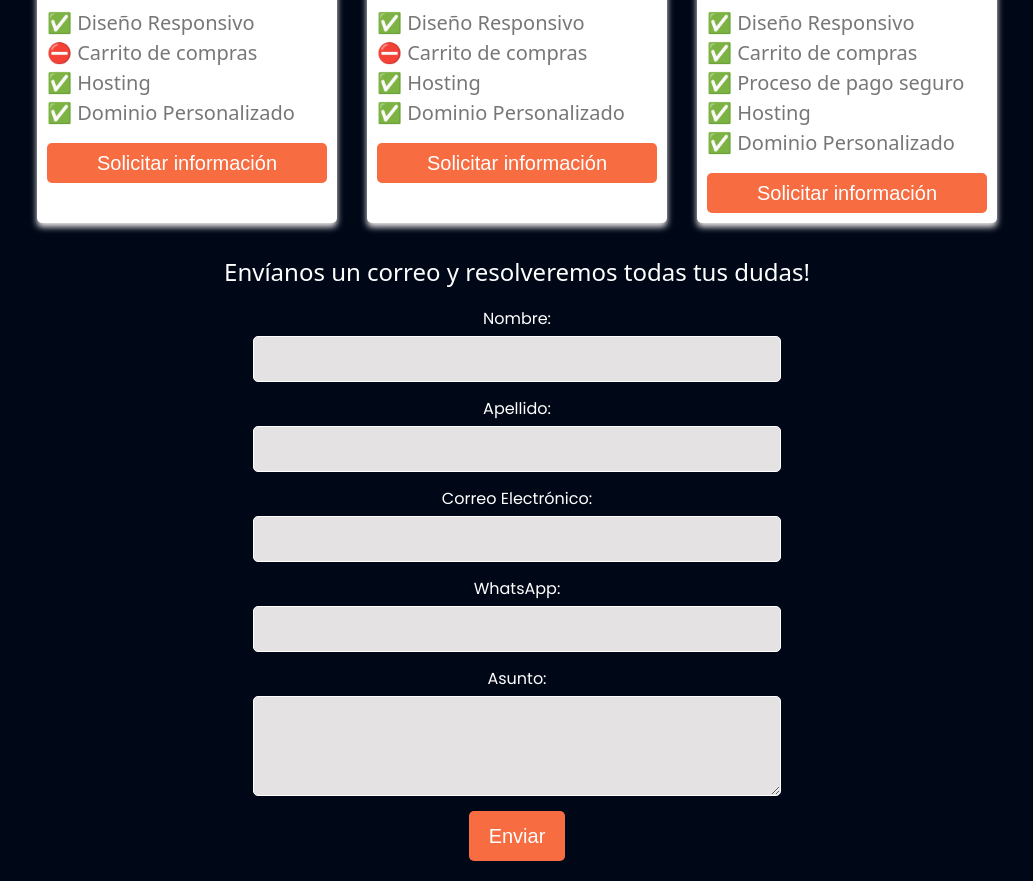
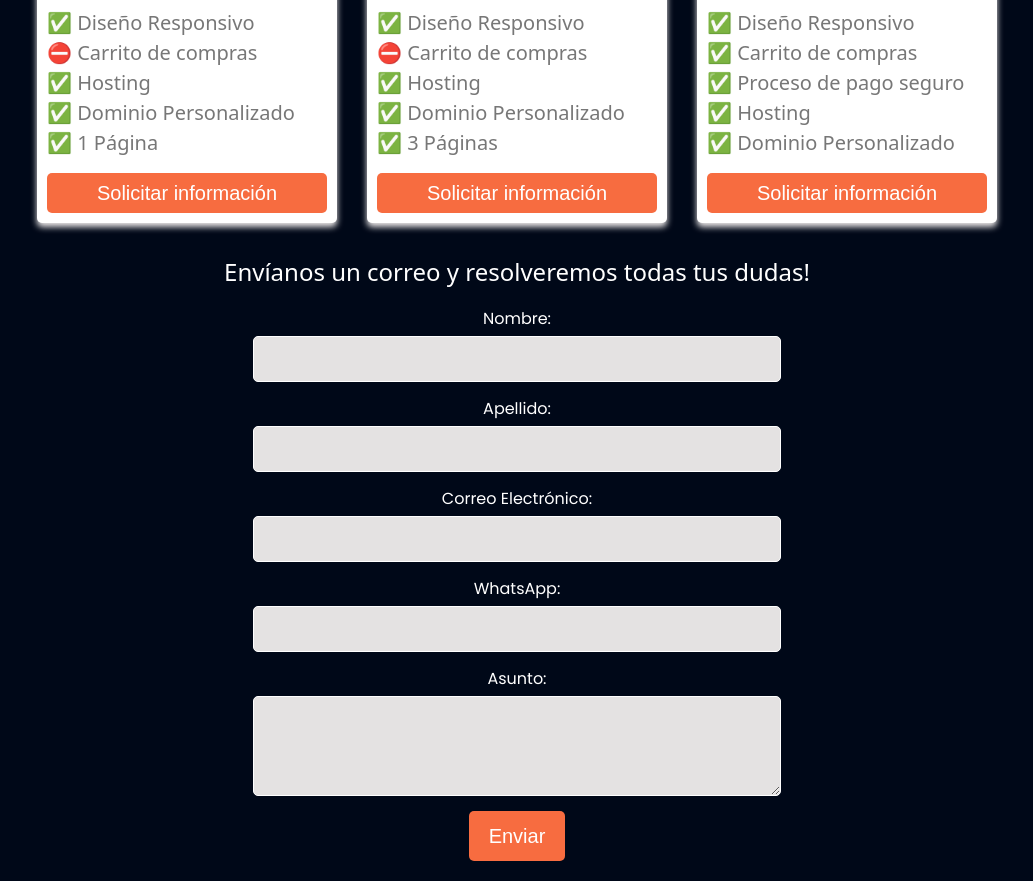
Before and after one commit to ChristianMagallanes24/DigitalPen, a React (Create React App) app: page / in a window 1280 px wide. Shown: the part 4880-5761 px from the top of the page, without its empty margins (123-1156 px from the left). Built offline with nearby package versions, Linux system fonts and the light colour scheme; a web font is replaced by a local one.

Commit message:
hoasfafs

```diff
--- a/src/components/LanguageContext.jsx
+++ b/src/components/LanguageContext.jsx
@@ -66,12 +66,12 @@ export const LanguageProvider = ({ children }) => {
       '⛔ Carrito de compras': '⛔ Carrito de compras',
       '✅ Hosting': '✅ Hosting',
       '✅ Dominio Personalizado': '✅ Dominio Personalizado',
-      '✅ 1 Pagina': '✅ 1 Página',
+      '✅ 1 Página': '✅ 1 Página',
       'Solicitar informacion': 'Solicitar información',
 
       'Sitio web estático': 'Sitio web estático',
       '$800 USD': '$800 USD',
-      '✅ 3 Paginas': '✅ 3 Páginas',
+      '✅ 3 Páginas': '✅ 3 Páginas',
 
       'Tienda online': 'Tienda online',
       '$1200 USD': '$1200 USD',
@@ -129,12 +129,12 @@ export const LanguageProvider = ({ children }) => {
  '⛔ Carrito de compras': '⛔ Shopping Cart',
  '✅ Hosting': '✅ Hosting',
  '✅ Dominio Personalizado': '✅ Custom Domain',
- '✅ 1 Pagina': '✅ 1 Page',
+ '✅ 1 Página': '✅ 1 Page',
  'Solicitar informacion': 'Request Information',
 
  'Sitio web estático': 'Static Website',
  '$800 USD': '$800 USD',
- '✅ 3 Paginas': '✅ 3 Pages',
+ '✅ 3 Páginas': '✅ 3 pages',
 
  'Tienda online': 'Online Store',
  '$1200 USD': '$1200 USD',
```
